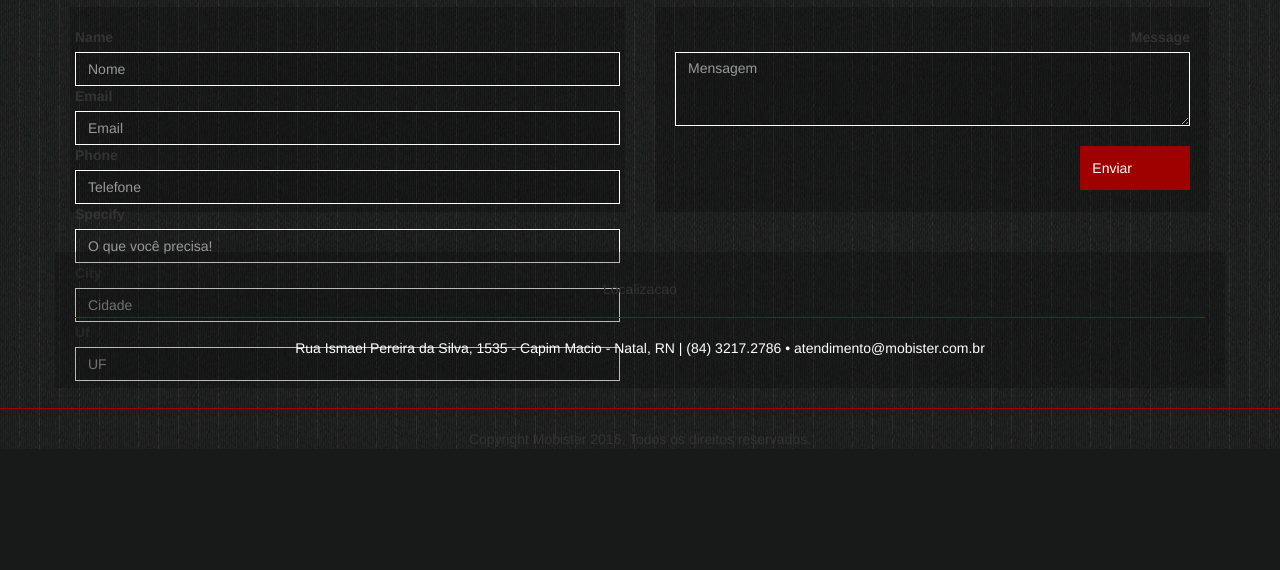
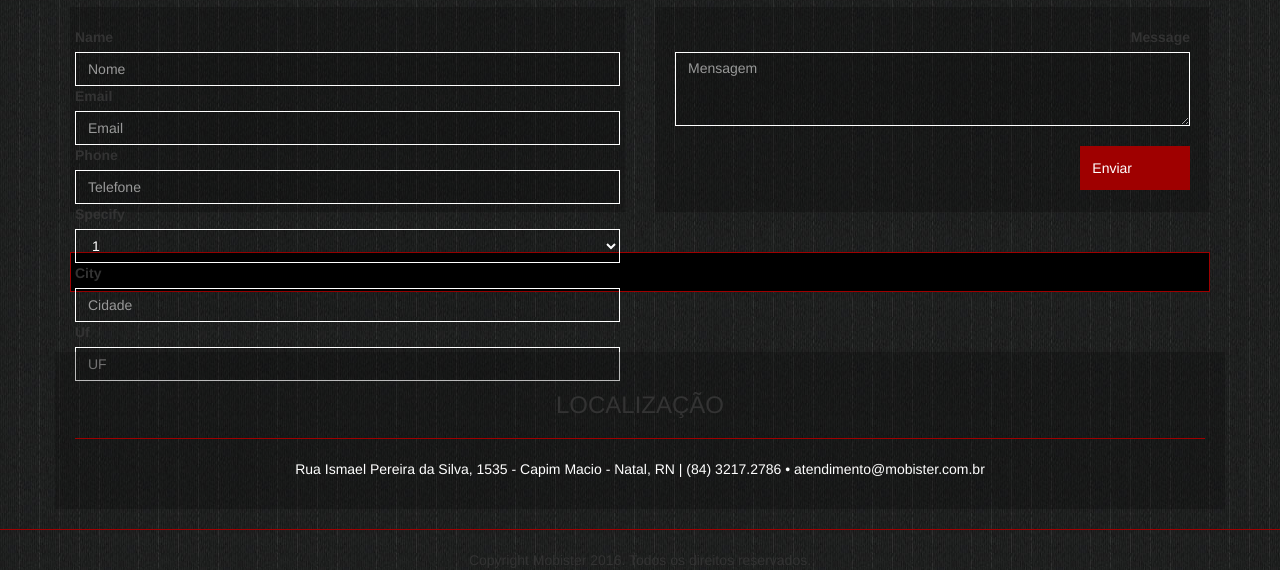
Before and after one commit to renatosoares/email-to-database-cake, a CakePHP app: the page made by app/View/Testmails/add.ctp in a window 1280 px wide. Shown: the part 1203-1773 px from the top of the page. Before the commit the page ends 1652 px from the top, so only its background shows below. Run offline with PHP 8.4 and a stand-in for CakePHP, Linux system fonts and the light colour scheme; the template is opened without the code that fills it, so the values that code supplies are empty; form fields are guessed from the names that the template uses; some libraries are stand-ins or nearby versions; some web fonts are replaced.

Commit message:
alerta do formulário terminado, trabalhando no select do form

```diff
--- a/app/View/Layouts/default.ctp
+++ b/app/View/Layouts/default.ctp
@@ -158,7 +158,7 @@
 			<div class="col-md-12">&nbsp;</div>
 			<div class="col-md-12">&nbsp;</div>
 			<section class="col-md-12 caixa text-center">
-				<h5>Localizacao</h5>
+				<h3>LOCALIZAÇÃO</h3>
 				<hr>
 
 				<p>Rua Ismael Pereira da Silva, 1535 - Capim Macio - Natal, RN | (84) 3217.2786  •  atendimento@mobister.com.br</p>
--- a/app/View/Testmails/add.ctp
+++ b/app/View/Testmails/add.ctp
@@ -11,7 +11,9 @@
 				echo $this->Form->input('name', array('class' => 'form-control', 'div' => 'form-group col-md-12', 'placeholder'=>'Nome'));
 				echo $this->Form->input('email', array('class' => 'form-control', 'div' => 'form-group col-md-6', 'placeholder'=>'Email'));
 				echo $this->Form->input('phone', array('class' => 'form-control', 'div' => 'form-group col-md-6', 'placeholder'=>'Telefone'));
-				echo $this->Form->input('specify', array('class' => 'form-control', 'div' => 'form-group col-md-6', 'placeholder'=>'O que você precisa!'));
+				echo $this->Form->input('specify', array('options'=> array(1,2,3,4,5), 'empty'=>'O que você precisa?', 'class' => 'form-control styled-select', 'div' => 'form-group col-md-6'));
+
+
 				echo $this->Form->input('city', array('class' => 'form-control', 'div' => 'form-group col-md-4', 'placeholder'=>'Cidade'));
 				echo $this->Form->input('uf', array('class' => 'form-control', 'div' => 'form-group col-md-2', 'placeholder'=>'UF'));
 
@@ -41,5 +43,10 @@
 	<?php echo $this->Form->end(); ?> <!-- /form-->
 
 </div> <!-- row -->
-
-<?php echo $this->Flash->render('flash', array('class'=>'alert alert-success')); ?>
+<br>
+<br>
+<div class="alert alert-danger text-center" role="alert">
+  <span class="fa fa-exclamation-triangle" aria-hidden="true"></span>
+  &nbsp;
+  <?php echo $this->Flash->render(); ?>
+</div>
--- a/app/webroot/css/estagio.css
+++ b/app/webroot/css/estagio.css
@@ -76,4 +76,21 @@
 	border: medium none;
 	/* padding-right: 58px; */
 }
-/* ###### FOOTER ----------------- */
+/* ###### arlets ----------------- */
+
+.alert {
+	padding: 9px 15px;
+	margin-bottom: 20px;
+	border: 1px solid rgb(159, 0, 0);
+	border-radius: 0px;
+
+}
+.alert-danger {
+	color: rgb(159, 0, 0);
+	background-color: #000;
+	border-color: rgb(159, 0, 0);
+}
+.alert-danger div {
+	color: rgb(255, 255, 255);
+	display: inline;
+}
```
